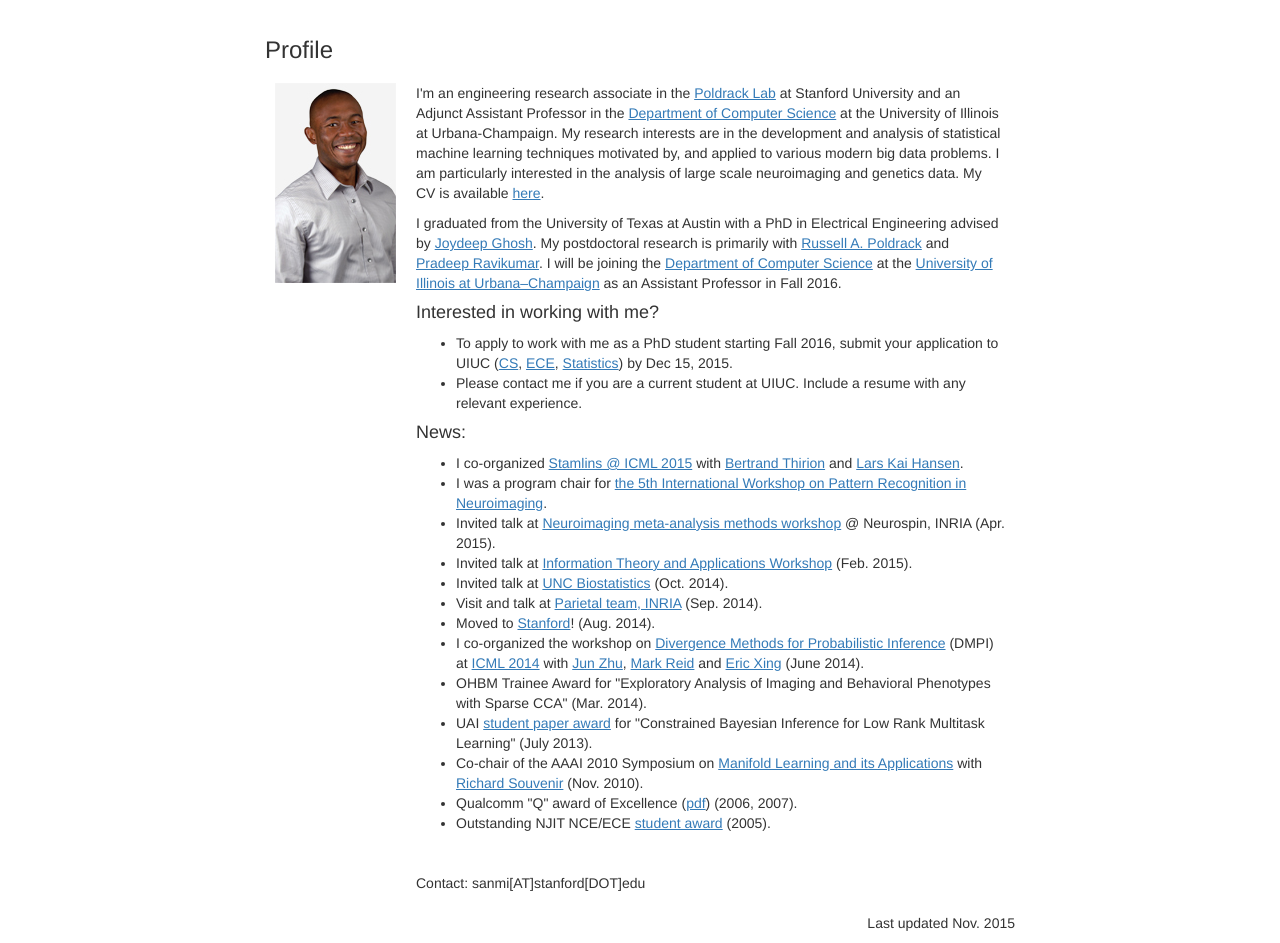
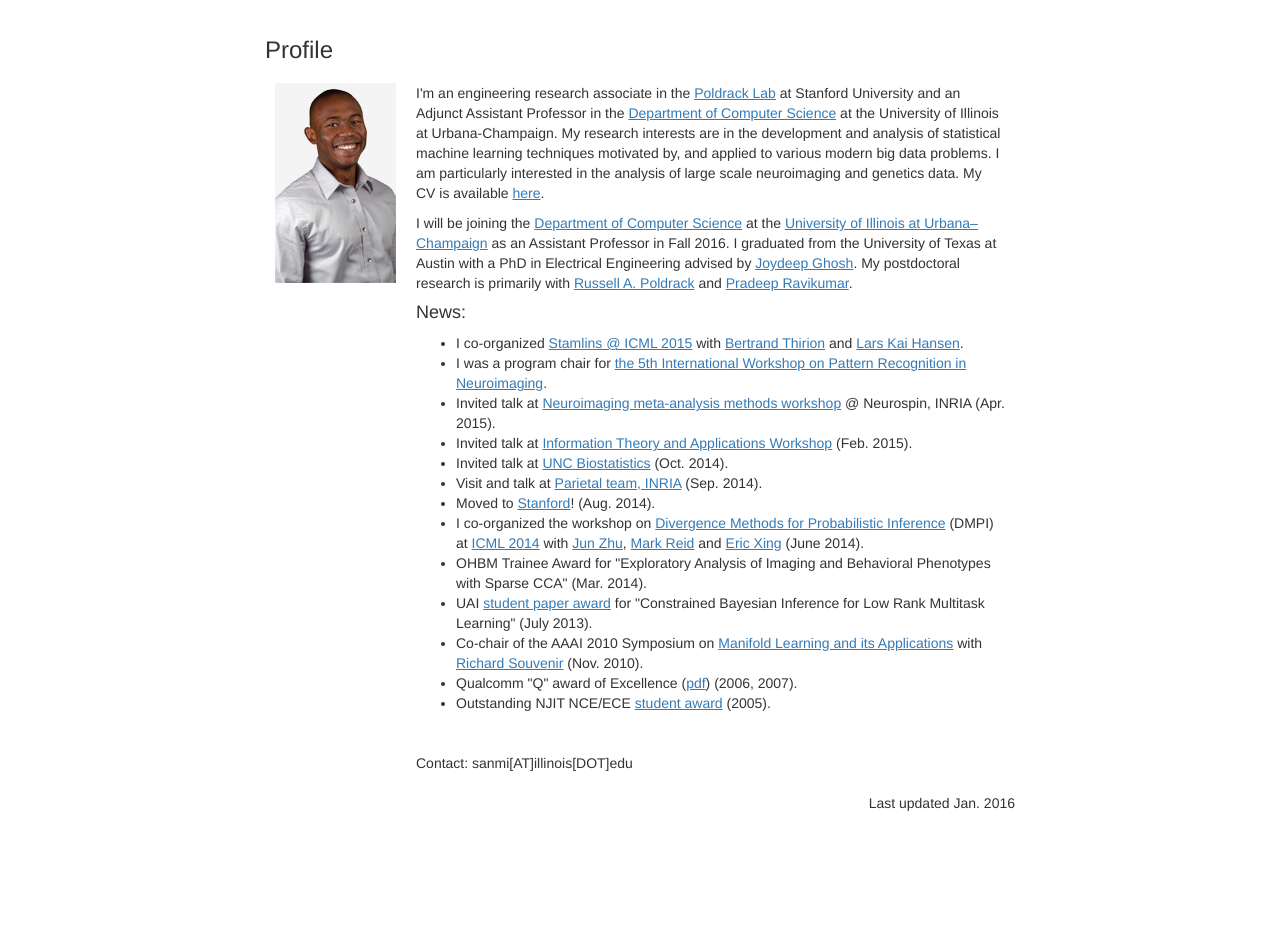
Before and after one commit to sanmik/sanmik.github.io, a plain HTML site: page index.html in a window 1280 px wide. Shown: the part 53-996 px from the top of the page. After the commit the page ends 876 px from the top, so only its background shows below. Drawn offline with nearby package versions, Linux system fonts and the light colour scheme.

Commit message:
updating email and pubs

```diff
--- a/index.html
+++ b/index.html
@@ -45,13 +45,18 @@
 <p>I'm an engineering research associate in the <a href="http://poldracklab.org"><u>Poldrack Lab</u></a> at Stanford University and
 an Adjunct Assistant Professor in the <a href="http://cs.illinois.edu/"><u>Department of Computer Science</u></a> at the University of Illinois at Urbana-Champaign. My research interests are in the development and analysis of statistical machine learning techniques motivated by, and applied to
 various modern big data problems. I am particularly interested in the analysis of large scale neuroimaging and genetics data. My CV is available <a href="Koyejo-CV-web.pdf"><u>here</u></a>.</p>
+</p>
 
-<p>I graduated from the University of Texas at Austin with a PhD in Electrical Engineering advised by
+<p>
+I will be joining the <a href="http://cs.illinois.edu/"><u>Department of Computer Science</u></a> at
+the <a href="http://illinois.edu/"><u>University of Illinois at Urbana–Champaign</u></a> as an Assistant Professor in Fall 2016.
+I graduated from the University of Texas at Austin with a PhD in Electrical Engineering advised by
 <a href="http://www.ideal.ece.utexas.edu/ghosh/"><u>Joydeep Ghosh</u></a>. My postdoctoral research
 is primarily with <a href="https://psychology.stanford.edu/node/3229"><u>Russell A. Poldrack</u></a>
-and <a href="http://www.cs.utexas.edu/~pradeepr/"><u>Pradeep Ravikumar</u></a>. I will be joining the <a href="http://cs.illinois.edu/"><u>Department of Computer Science</u></a> at
-the <a href="http://illinois.edu/"><u>University of Illinois at Urbana–Champaign</u></a> as an Assistant Professor in Fall 2016.
+and <a href="http://www.cs.utexas.edu/~pradeepr/"><u>Pradeep Ravikumar</u></a>.
+</p>
 
+<!--
 <h4>Interested in working with me?</h4>
 <ul>
 <li>To apply to work with me as a PhD student starting Fall 2016, submit your application to UIUC
@@ -61,6 +66,7 @@ the <a href="http://illinois.edu/"><u>University of Illinois at Urbana–Champai
 <li>Please contact me if you are a current student at UIUC. Include a resume with any relevant experience.</li>
 </ul>
 </p>
+-->
 
 <h4>News:</h4>
 <ul>
@@ -86,10 +92,10 @@ and <a href="http://www.cs.cmu.edu/~epxing/"><u></>Eric Xing</u></a> (June 2014)
 </ul>
 <br />
 </p>
-<p>Contact: sanmi[AT]stanford[DOT]edu</p>
+<p>Contact: sanmi[AT]illinois[DOT]edu</p>
 </div>
 <div class="footer">
-<p>Last updated Nov. 2015</p>
+<p>Last updated Jan. 2016</p>
 </div>
 </div>
 </body></html>
```
Also changed, not shown: publication.html (+5 -1 lines).
